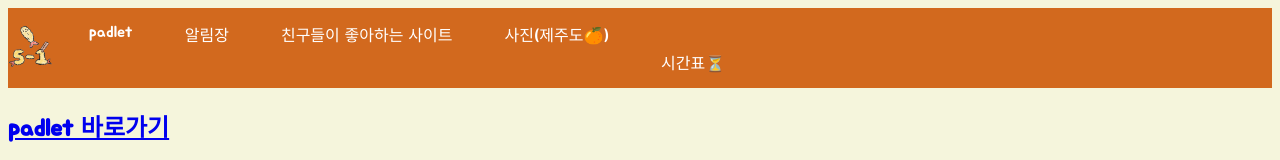
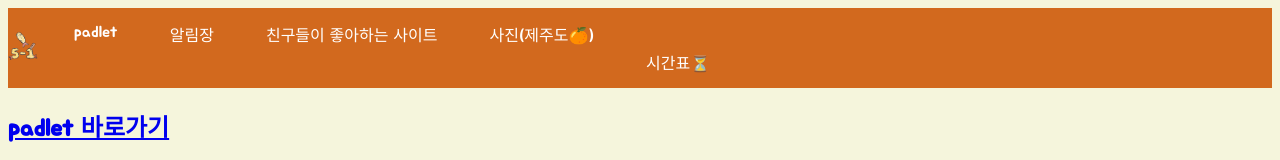
Before and after one commit to juyong0129/5-1website, a website: page public/index.html in a window 1280 px wide. Shown: the top 160 px of the page. Drawn offline with Linux system fonts and the light colour scheme; no server answers; grey boxes are pictures that could not be loaded; a web font is replaced by a local one.

Commit message:
Update index.html

```diff
--- a/public/index.html
+++ b/public/index.html
@@ -14,7 +14,7 @@
     <div id="container">
         <header>
             <div id="logo">
-                <a href="index.html"><img src="image/5학년 1반 로고.png" alt="logo" width="45"></a>
+                <a href="index.html"><img src="image/5학년 1반 로고.png" alt="logo" width="30"></a>
             </div>
             <nav>
                 <ul>
```
